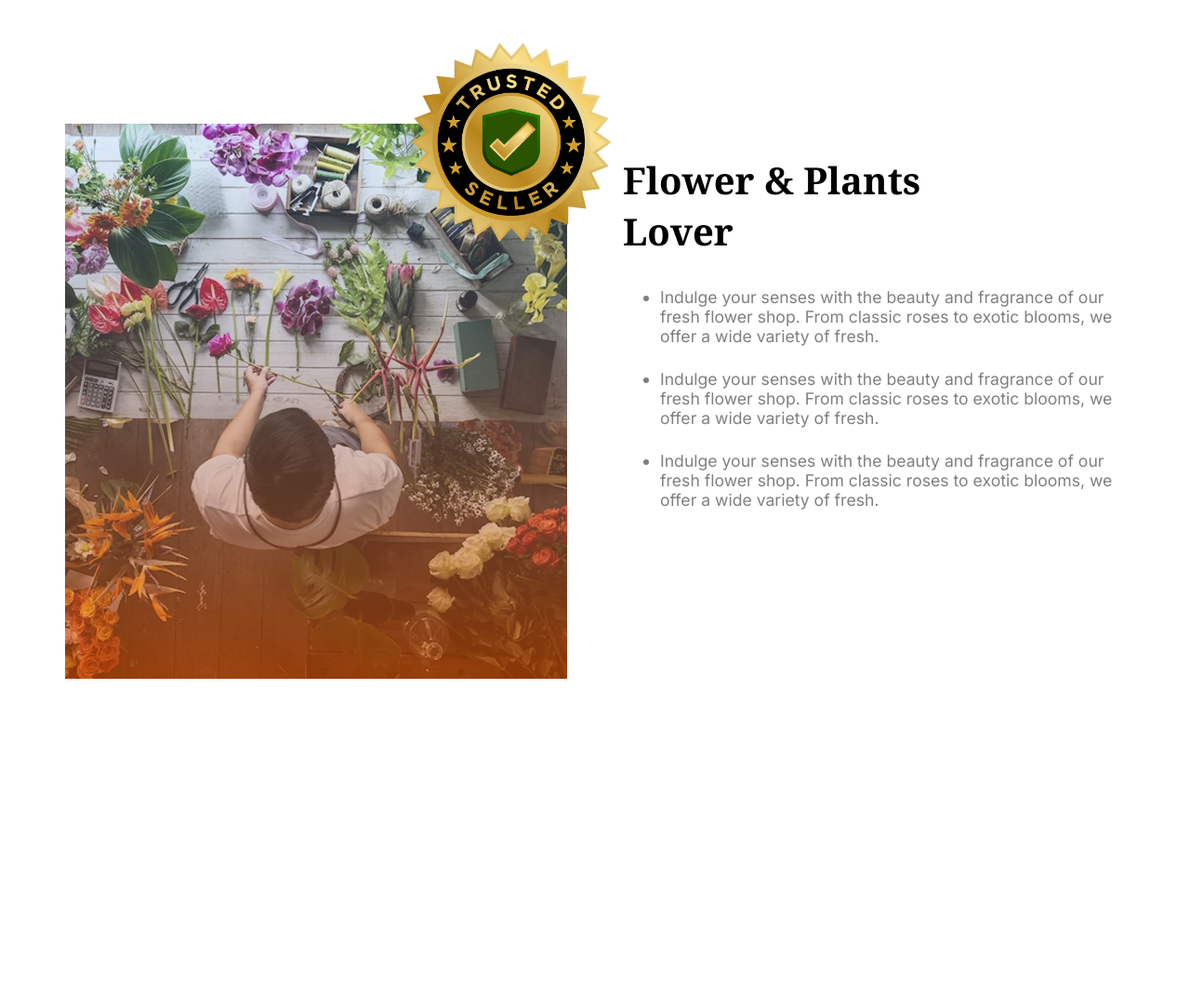
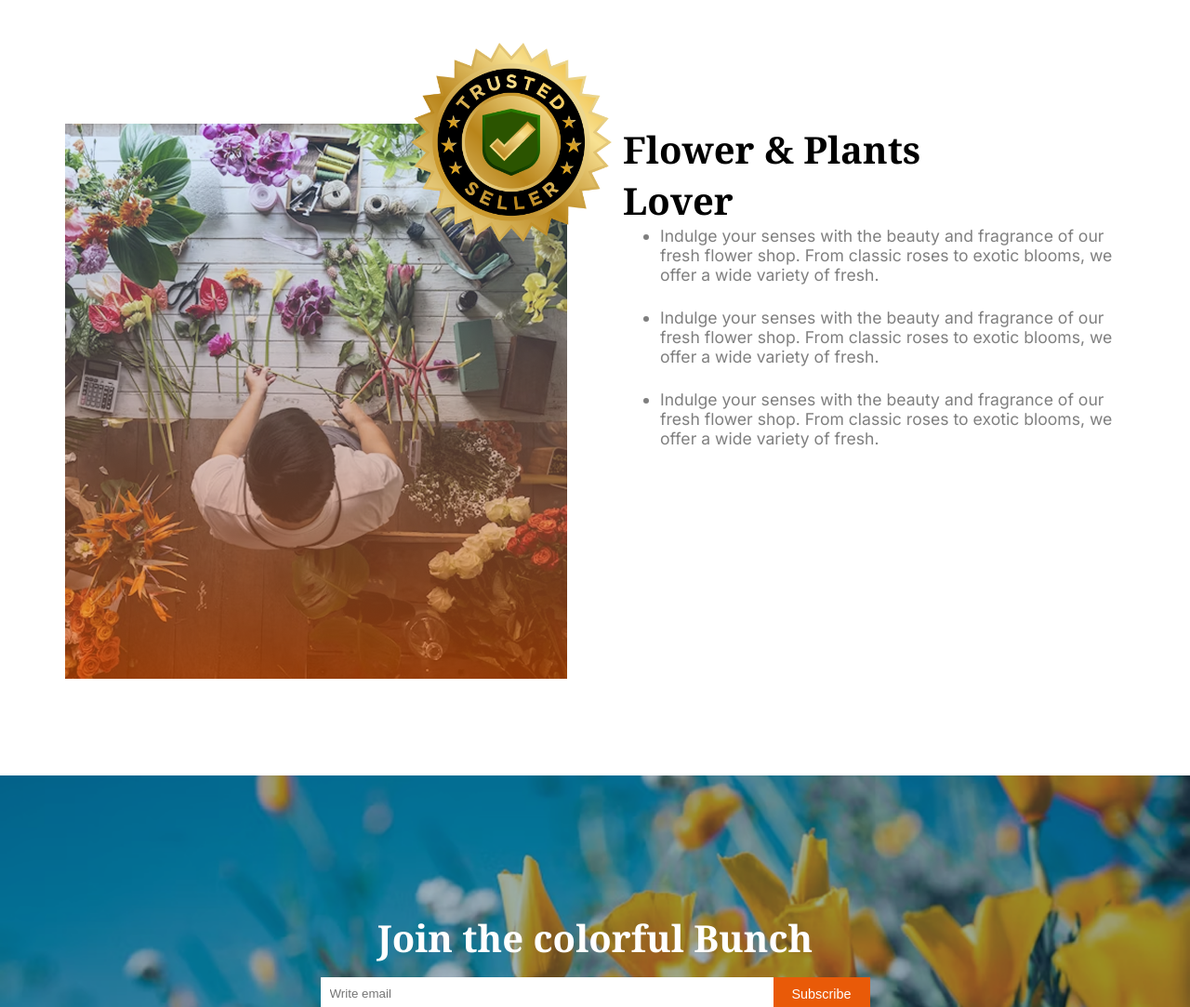
Before and after one commit to Md-Sojib-Khan/B12-second-assignment, a plain HTML site: page index.html in a window 1280 px wide. Shown: the part 1717-2800 px from the top of the page at 93% size. Before the commit the page ends 2451 px from the top, so only its background shows below. Drawn offline with Linux system fonts and the light colour scheme.

Commit message:
join section done

```diff
--- a/index.html
+++ b/index.html
@@ -24,9 +24,9 @@
     <link rel="stylesheet" href="styles/style.css">
 </head>
 
-<body class="inter-normal width">
-    <header>
-        <nav class="flex nav-bar">
+<body class="inter-normal">
+    <header class="width">
+        <nav class="flex nav-bar ">
             <div>
                 <img src="assets/logo.png" alt="">
             </div>
@@ -54,7 +54,7 @@
 
     <main>
         <!-- our plants section -->
-        <section class="our-plants-section">
+        <section class="our-plants-section width">
             <h1><span>Our</span> Plants</h1>
             <p>Indulge your senses with the beauty and fragrance of our fresh flower shop. From classic roses to exotic
                 blooms, we offer a wide variety of fresh.</p>
@@ -111,7 +111,7 @@
         </section>
 
         <!-- Flower & Plants Lover -->
-        <section class="flex flower-store-container">
+        <section class="flex flower-store-container width">
             <div class="flower-store-imgs">
                 <div class="batch">
                     <img src="assets/trusted-badge.png" alt="">
@@ -121,10 +121,22 @@
             <div class="flower-store-content">
                 <h1>Flower & Plants <br> Lover</h1>
                 <ul>
-                    <li>Indulge your senses with the beauty and fragrance of our fresh flower shop. From classic roses to exotic blooms, we offer a wide variety of fresh.</li>
-                    <li>Indulge your senses with the beauty and fragrance of our fresh flower shop. From classic roses to exotic blooms, we offer a wide variety of fresh.</li>
-                    <li>Indulge your senses with the beauty and fragrance of our fresh flower shop. From classic roses to exotic blooms, we offer a wide variety of fresh.</li>
+                    <li>Indulge your senses with the beauty and fragrance of our fresh flower shop. From classic roses
+                        to exotic blooms, we offer a wide variety of fresh.</li>
+                    <li>Indulge your senses with the beauty and fragrance of our fresh flower shop. From classic roses
+                        to exotic blooms, we offer a wide variety of fresh.</li>
+                    <li>Indulge your senses with the beauty and fragrance of our fresh flower shop. From classic roses
+                        to exotic blooms, we offer a wide variety of fresh.</li>
                 </ul>
+            </div>
+        </section>
+
+        <!-- Join the colorful Bunch -->
+        <section class="join flex">
+            <h1>Join the colorful Bunch</h1>
+            <div class="flex">
+                <input class="input-email" type="email" placeholder="Write email" name="" id="">
+                <button class="btn">Subscribe</button>
             </div>
         </section>
     </main>
--- a/styles/style.css
+++ b/styles/style.css
@@ -14,6 +14,9 @@ h1 {
 }
 
 /* shared style */
+* {
+    margin: 0;
+}
 
 .width {
     max-width: 1140px;
@@ -157,6 +160,32 @@ p {
 }
 
 
+/* Join the colorful Bunch */
+
+.join {
+    flex-direction: column;
+    justify-content: center;
+    align-items: center;
+    gap: 15px;
+    height: 400px;
+    background-image: url(../assets/news-letter-bg.png);
+    background-size: cover;
+    background-position: center;
+    margin-top: 100px;
+}
+
+.join h1 {
+    font-size: 2.5rem;
+    color: white;
+}
+
+
+.input-email {
+    padding: 10px 300px 10px 10px;
+    border: none;
+}
+
+
 
 
 @media screen and (max-width: 576px) {
@@ -209,4 +238,12 @@ p {
     .flower-store-img {
         width: 100%;
     }
+
+    .join h1 {
+        font-size: 1.5rem;
+    }
+
+    .input-email {
+        padding: 15px 50px 15px 15px;
+    }
 }
```
